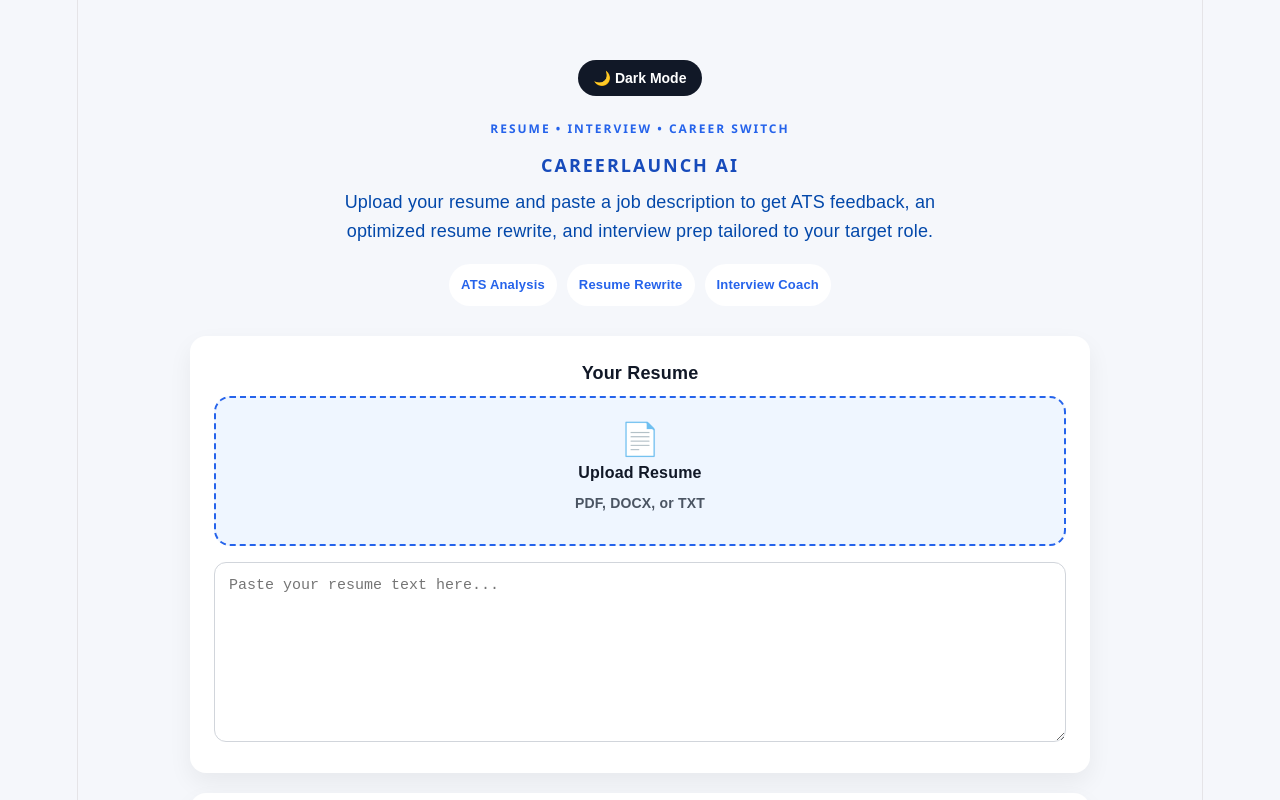
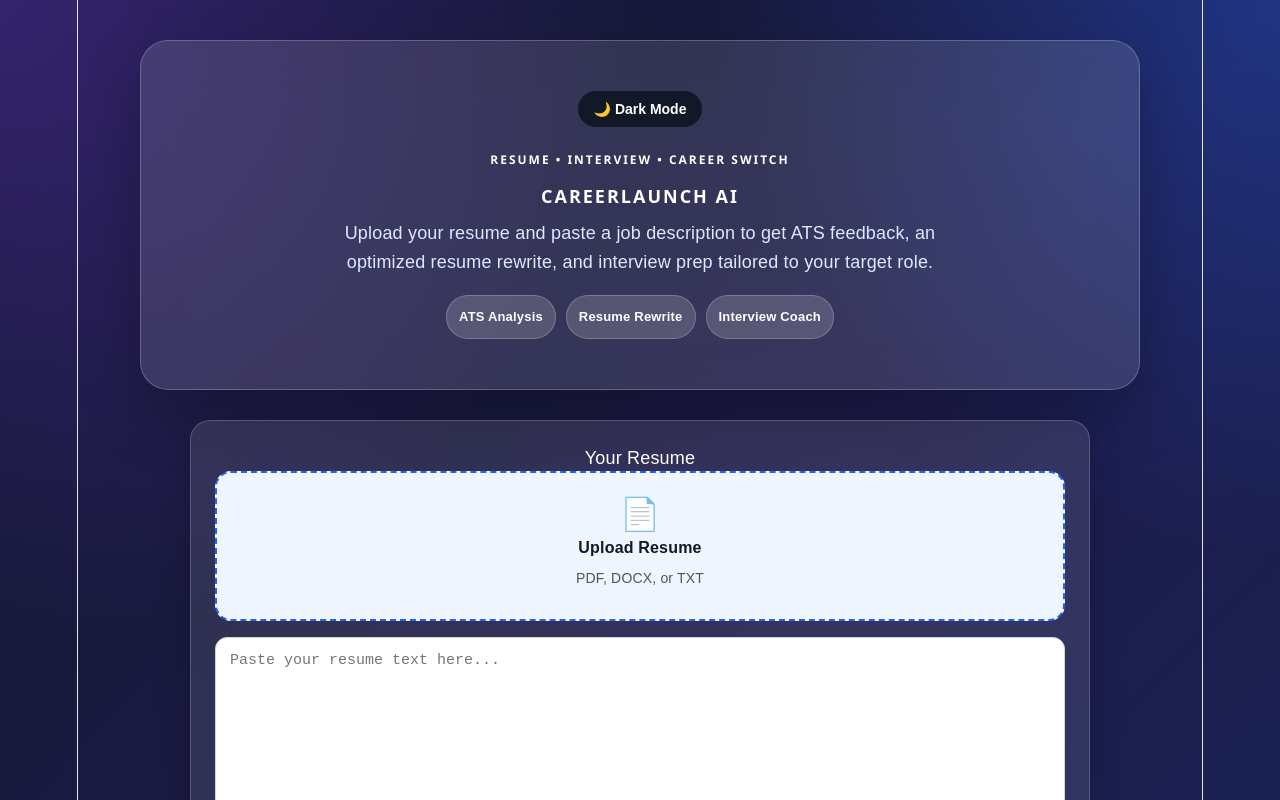
Before and after one commit to rgervacio0803/careerlaunch-ai, a React (Vite) app: page / in a window 1280 px wide. Shown: the top 800 px of the page. Built offline with nearby package versions, Linux system fonts and the light colour scheme.

Commit message:
Add glassmorphism UI redesign

```diff
--- a/src/App.css
+++ b/src/App.css
@@ -5,8 +5,12 @@
 body {
   margin: 0;
   font-family: Arial, sans-serif;
-  background: #f5f7fb;
+  background:
+    radial-gradient(circle at top left, rgba(124, 58, 237, 0.35), transparent 35%),
+    radial-gradient(circle at top right, rgba(37, 99, 235, 0.35), transparent 30%),
+    linear-gradient(135deg, #0f172a, #1e1b4b, #172554);
   color: #111827;
+  min-height: 100vh;
 }
 
 .app {
@@ -14,8 +18,29 @@ body {
 }
 
 .hero {
+  width: 90%;
+  max-width: 1000px;
+  margin: 40px auto 30px;
   text-align: center;
-  padding: 60px 20px 30px;
+  padding: 50px 28px;
+
+  background: rgba(255, 255, 255, 0.12);
+  backdrop-filter: blur(22px);
+  -webkit-backdrop-filter: blur(22px);
+
+  border: 1px solid rgba(255, 255, 255, 0.22);
+  border-radius: 28px;
+
+  box-shadow: 0 25px 60px rgba(0, 0, 0, 0.28);
+}
+
+.hero h1,
+.hero p {
+  color: white;
+}
+
+.hero .subtitle {
+  color: #dbeafe;
 }
 
 .eyebrow {
@@ -61,10 +86,10 @@ h1 {
   box-shadow: 0 10px 25px rgba(0, 0, 0, 0.06);
 }
 
-label {
-  display: block;
-  font-weight: bold;
-  margin-bottom: 10px;
+label,
+h2,
+h3 {
+  color: white;
 }
 
 textarea {
@@ -379,12 +404,13 @@ button:hover {
 }
 
 .hero-tags span {
-  background: white;
-  color: #2563eb;
+  background: rgba(255, 255, 255, 0.16);
+  color: white;
   padding: 8px 12px;
   border-radius: 999px;
   font-size: 13px;
   font-weight: 700;
+  border: 1px solid rgba(255, 255, 255, 0.22);
 }
 
 .app.dark .hero-tags span {
@@ -432,3 +458,30 @@ button:hover {
   background: #1e3a8a;
   color: #bfdbfe;
 }
+
+.card,
+.result-card {
+  background: rgba(255, 255, 255, 0.10);
+
+  backdrop-filter: blur(20px);
+  -webkit-backdrop-filter: blur(20px);
+
+  border: 1px solid rgba(255,255,255,0.18);
+
+  border-radius: 20px;
+
+  box-shadow:
+    0 8px 32px rgba(0,0,0,.2);
+
+  color: white;
+}
+
+.card:hover,
+.result-card:hover {
+  transform: translateY(-4px);
+
+  box-shadow:
+    0 20px 40px rgba(0,0,0,.25);
+
+  transition: all .25s ease;
+}
```
